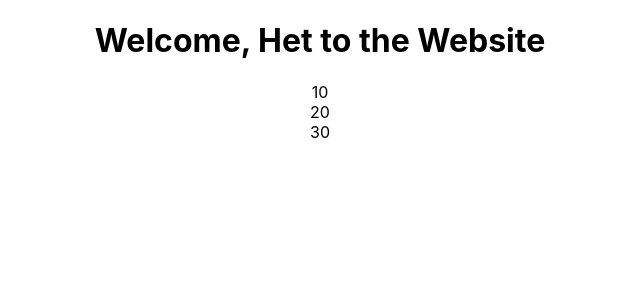
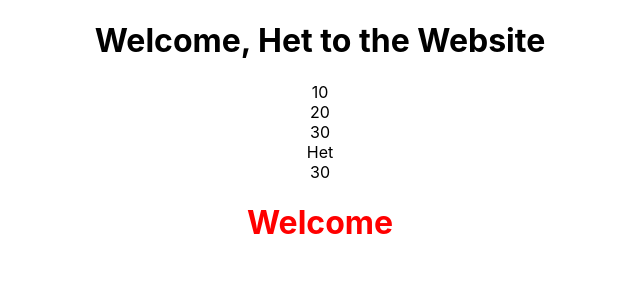
Before and after one commit to prajapatihet/firstreactapp, a React (Create React App) app: page / in a window 1280 px wide. Shown: the top 300 px of the page, without its empty margins (320-960 px from the left). Built offline with nearby package versions, Linux system fonts and the light colour scheme.

Commit message:
basic  js - 2

```diff
--- a/src/App.js
+++ b/src/App.js
@@ -3,14 +3,25 @@ import './App.css';
 function App() {
   let name = "Het";
   let l = [10, 20, 30];
+  let obj = {
+    'name': 'Het',
+    'learning': 'React',
+    'desc': 'I am learning React.'
+  }
+  let status = true;
   return (
     <div className="App">
       <h1>Welcome, {name} to the Website</h1>
-      {l.map((v) => {
-        return (
-          <div>{v}</div>
-        )
-      })}
+      {
+        l.map((v) => {
+          return (
+            <div>{v}</div>
+          );
+        })
+      }
+      <div>{obj.name}</div>
+      <div>{10 + 20}</div>
+      {(status) ? <h1 style={{ color: "red" }}>Welcome</h1> : <h1>Not Welcome</h1>}
     </div>
   );
 }
```
